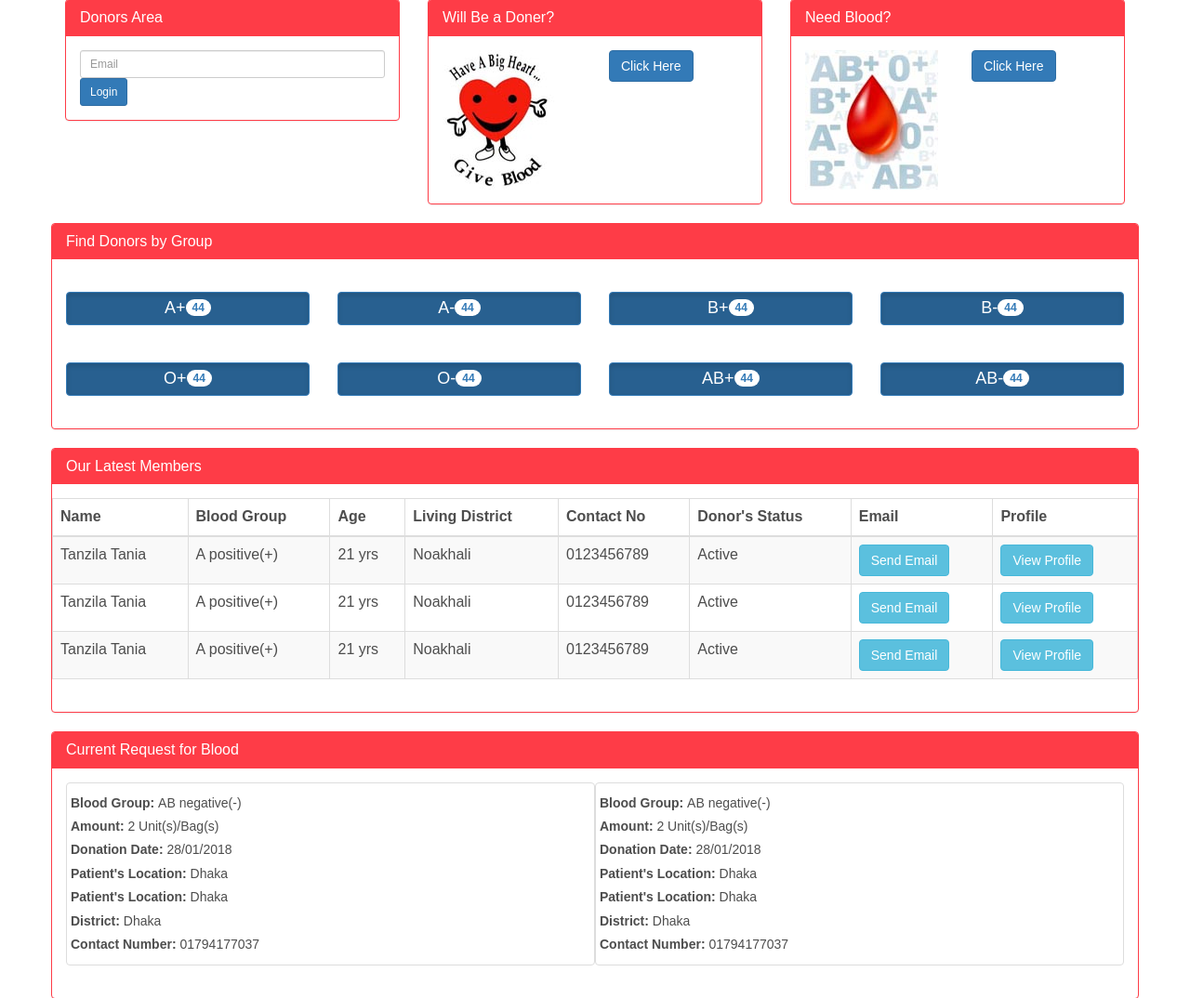
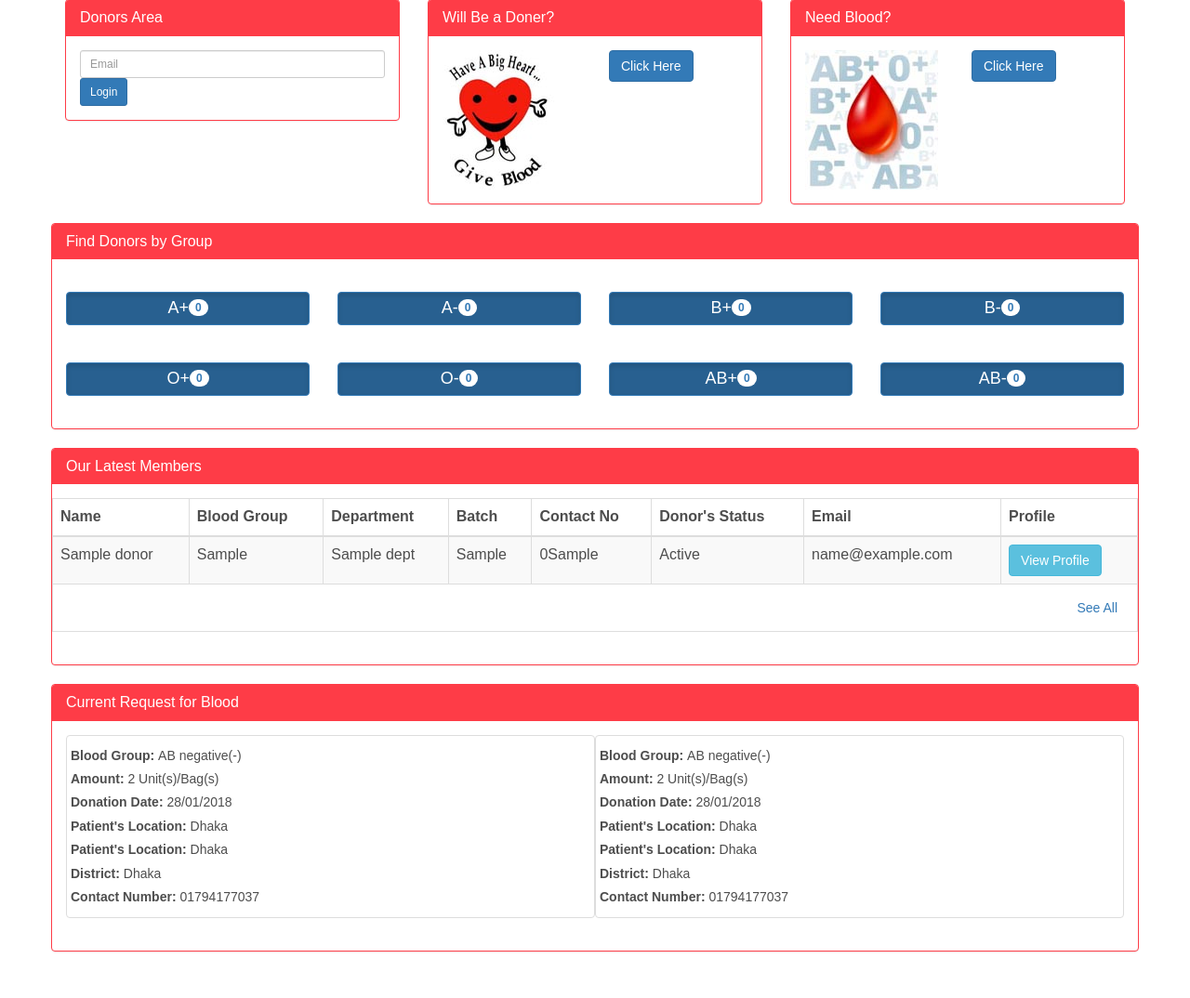
Before and after one commit to rahat66/Blood-Bank, a PHP site: page / in a window 1280 px wide. Shown: the part 430-1504 px from the top of the page at 93% size. Run offline with PHP 8.4, Linux system fonts and the light colour scheme; tables that the repository leaves empty or names only in its code hold one stand-in row (values such as "Sample post").

Commit message:
change indexpage

```diff
--- a/Classes/Donor.php
+++ b/Classes/Donor.php
@@ -31,5 +31,20 @@ class Donor{
                 return "Failed!!";
             }
     }
+
+    function donorByGroup($bg){
+        $this -> sql ="SELECT COUNT(donor.blood_id) AS 'bgrp' FROM donor, blood WHERE donor.blood_id=blood.blood_id AND blood.blood_group = '$bg' ;";
+        $this -> res = mysqli_query($this -> conn, $this -> sql);
+            //return $this -> res;
+        $value = $this -> res -> fetch_assoc();
+        return $value['bgrp'];
+
+    }
+
+    function newDonor(){
+        $this -> sql ="SELECT donor.donor_id, donor.donor_name, donor.donor_email, donor.donor_contNo, donor.donor_status, blood.blood_group, dept.dept_name, batch.batch_tag FROM donor,dept,batch,blood WHERE donor.blood_id=blood.blood_id AND donor.dept_id=dept.dept_id AND donor.batch_id=batch.batch_id ORDER BY donor.donor_id DESC LIMIT 5 ;";
+        $this -> res = mysqli_query($this -> conn, $this -> sql);
+        return $this -> res;
+    }
 }
 ?>
--- a/index.php
+++ b/index.php
@@ -1,5 +1,21 @@
 <?php
 include("Library/header.php");
+include_once('Classes/Donor.php');
+$donor = new Donor();
+$ap  = $donor -> donorByGroup('A+');
+$an  = $donor -> donorByGroup('A-');
+$bp  = $donor -> donorByGroup('B+');
+$bn  = $donor -> donorByGroup('B-');
+$op  = $donor -> donorByGroup('O+');
+$on  = $donor -> donorByGroup('O-');
+$abp = $donor -> donorByGroup('AB+');
+$abn = $donor -> donorByGroup('AB-');
+
+$nu = $donor -> newDonor();
+//echo '<pre>';
+//print_r($nu);
+//echo '</pre>';
+
 ?>
 
     <div class="container">
@@ -79,28 +95,28 @@ include("Library/header.php");
             <div class="panel-body">
                 <div class="row ">
             <div class="mgtop col-md-3">
-                <a class="nav-pills active thumbnail  btn btn-primary btn-lg" href="#">A+<span class="badge">44</span></a>
+                <a class="nav-pills active thumbnail  btn btn-primary btn-lg" href="#">A+<span class="badge"><?php echo $ap; ?></span></a>
             </div>
             <div class="mgtop col-md-3">
-                <a class="nav-pills active thumbnail  btn btn-primary btn-lg" href="#">A-<span class="badge">44</span></a>
+                <a class="nav-pills active thumbnail  btn btn-primary btn-lg" href="#">A-<span class="badge"><?php echo $an; ?></span></a>
             </div>
             <div class="mgtop col-md-3">
-                <a class="nav-pills active thumbnail  btn btn-primary btn-lg" href="#">B+<span class="badge">44</span></a>
+                <a class="nav-pills active thumbnail  btn btn-primary btn-lg" href="#">B+<span class="badge"><?php echo $bp; ?></span></a>
             </div>
             <div class="mgtop col-md-3">
-                <a class="nav-pills active thumbnail  btn btn-primary btn-lg" href="#">B-<span class="badge">44</span></a>
+                <a class="nav-pills active thumbnail  btn btn-primary btn-lg" href="#">B-<span class="badge"><?php echo $bn; ?></span></a>
             </div>
             <div class="mgtop col-md-3">
-                <a class="nav-pills active thumbnail  btn btn-primary btn-lg" href="#">O+<span class="badge">44</span></a>
+                <a class="nav-pills active thumbnail  btn btn-primary btn-lg" href="#">O+<span class="badge"><?php echo $op; ?></span></a>
             </div>
             <div class="mgtop col-md-3">
-                <a class="nav-pills active thumbnail  btn btn-primary btn-lg" href="#">O-<span class="badge">44</span></a>
+                <a class="nav-pills active thumbnail  btn btn-primary btn-lg" href="#">O-<span class="badge"><?php echo $on; ?></span></a>
             </div>
             <div class="mgtop col-md-3">
-                <a class="nav-pills active thumbnail  btn btn-primary btn-lg" href="#">AB+<span class="badge">44</span></a>
+                <a class="nav-pills active thumbnail  btn btn-primary btn-lg" href="#">AB+<span class="badge"><?php echo $abp; ?></span></a>
             </div>
             <div class="mgtop col-md-3">
-                <a class="nav-pills active thumbnail  btn btn-primary btn-lg" href="#">AB-<span class="badge">44</span></a>
+                <a class="nav-pills active thumbnail  btn btn-primary btn-lg" href="#">AB-<span class="badge"><?php echo $abn; ?></span></a>
             </div>
                 </div>
             </div>
@@ -124,8 +140,8 @@ include("Library/header.php");
                     <thead>
                         <th>Name</th>
                         <th>Blood Group</th>
-                        <th>Age</th>
-                        <th>Living District</th>
+                        <th>Department</th>
+                        <th>Batch</th>
                         <th>Contact No</th>
                         <th>Donor's Status</th>
                         <th>Email</th>
@@ -134,40 +150,30 @@ include("Library/header.php");
                     </thead>
 
                     <tbody>
+                        <?php
+                        if(isset($nu)){
+                            while($value = $nu -> fetch_assoc()){
+
+                        ?>
                         <tr>
-                            <td>Tanzila Tania</td>
-                            <td>A positive(+)</td>
-                            <td>21 yrs</td>
-                            <td>Noakhali</td>
-                            <td>0123456789</td>
-                            <td>Active</td>
-                            <td><a href="#" class="btn  btn-info">Send Email</a></td>
-                            <td><a href="donorprofile.php" class="btn  btn-info">View Profile</a></td>
+                            <td><?php echo $value['donor_name']; ?></td>
+                            <td><?php echo $value['blood_group']; ?></td>
+                            <td><?php echo $value['dept_name']; ?></td>
+                            <td><?php echo $value['batch_tag']; ?></td>
+                            <td>0<?php echo $value['donor_contNo']; ?></td>
+                            <td><?php if($value['donor_status'] == 0) echo "Inactive"; else echo "Active"; ?></td>
+                            <td><?php echo $value['donor_email']; ?></td>
+                            <td><a href="donorprofile.php?d_id=<?php echo $value['donor_id']; ?>" class="btn  btn-info">View Profile</a></td>
                         </tr>
-
-                        <tr>
-                            <td>Tanzila Tania</td>
-                            <td>A positive(+)</td>
-                            <td>21 yrs</td>
-                            <td>Noakhali</td>
-                            <td>0123456789</td>
-                            <td>Active</td>
-                            <td><a href="#" class="btn  btn-info">Send Email</a></td>
-                            <td><a href="donorprofile.html" class="btn  btn-info">View Profile</a></td>
-                        </tr>
-
-                        <tr>
-                            <td>Tanzila Tania</td>
-                            <td>A positive(+)</td>
-                            <td>21 yrs</td>
-                            <td>Noakhali</td>
-                            <td>0123456789</td>
-                            <td>Active</td>
-                            <td><a href="#" class="btn  btn-info">Send Email</a></td>
-                            <td><a href="donorprofile.html" class="btn  btn-info">View Profile</a></td>
-                        </tr>
+                        <?php }}?>
 
                     </tbody>
+
+                    <tfoot>
+                        <tr>
+                           <td colspan="8"><a style="float:right;" class="btn">See All</a></td>
+                        </tr>
+                    </tfoot>
 
                 </table>
               </div>
```
